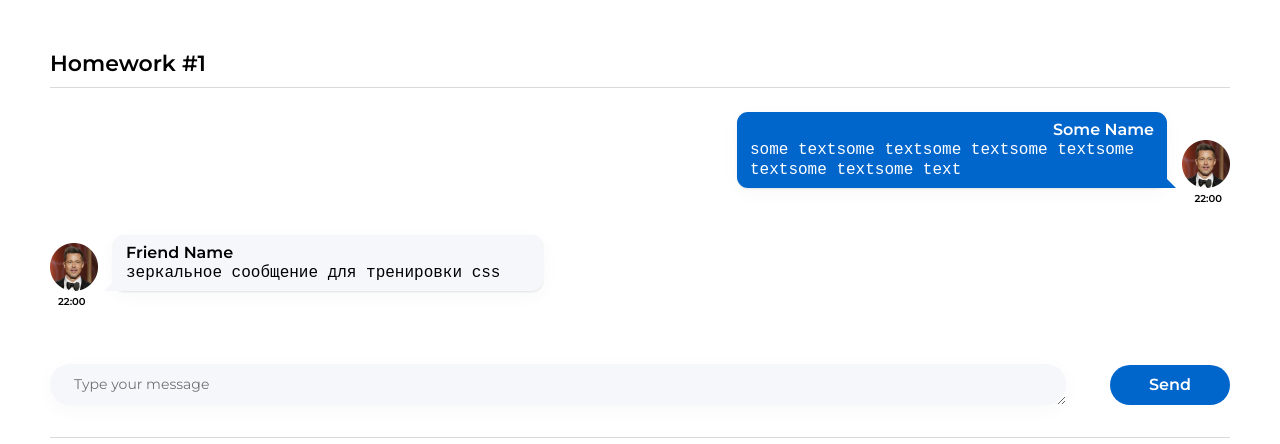
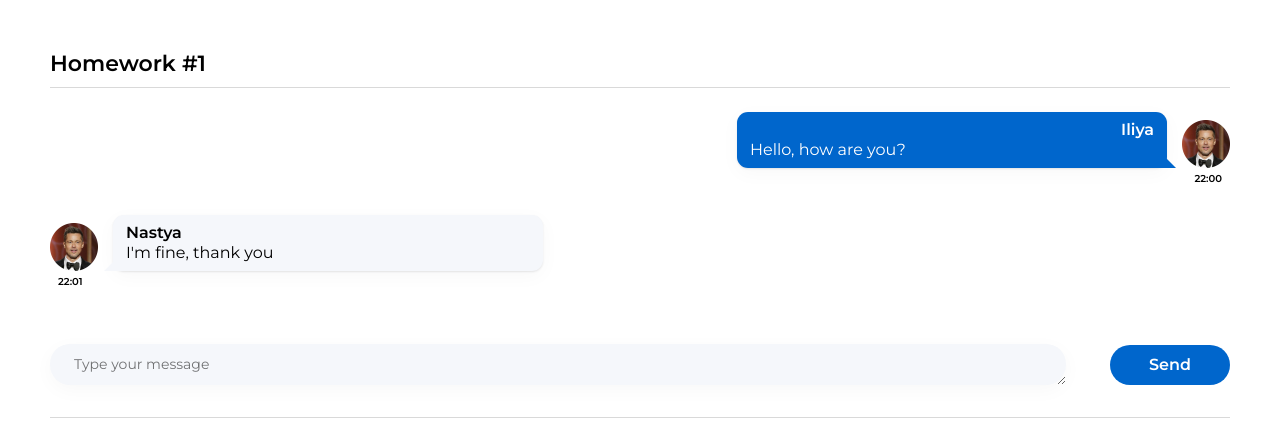
Before and after one commit to melion11/my-ignat-homework, a React (Create React App) app: page / in a window 1280 px wide. Shown: the top 444 px of the page. Built offline with nearby package versions, Linux system fonts and the light colour scheme.

Commit message:
add new styles of css

```diff
--- a/src/s2-homeworks/hw01/HW1.tsx
+++ b/src/s2-homeworks/hw01/HW1.tsx
@@ -32,10 +32,10 @@
     id: 0,
     user: {
         avatar: avatar, // можно менять
-        name: 'Some Name',  // можно менять
+        name: 'Iliya',  // можно менять
     },
     message: {
-        text: 'some textsome textsome textsome textsome textsome textsome text', // можно менять
+        text: 'Hello, how are you?', // можно менять
         time: '22:00', // можно менять
     },
 }
@@ -43,11 +43,11 @@
     id: 100,
     user: {
         avatar: avatar, // можно менять
-        name: 'Friend Name', // можно менять
+        name: 'Nastya', // можно менять
     },
     message: {
-        text: 'зеркальное сообщение для тренировки css', // можно менять
-        time: '22:00', // можно менять
+        text: "I'm fine, thank you", // можно менять
+        time: '22:01', // можно менять
     },
 }
 
--- a/src/s2-homeworks/hw01/friend-message/FriendMessage.module.css
+++ b/src/s2-homeworks/hw01/friend-message/FriendMessage.module.css
@@ -1,6 +1,8 @@
+@import url('https://fonts.googleapis.com/css2?family=Montserrat:wght@400;600&display=swap');
+
 .friendMessage {
     margin-top: 30px;
-    font-family: 'Montserrat';
+    font-family: 'Montserrat', sans-serif;
     font-weight: 400;
     font-style: normal;
     font-size: 16px;
@@ -20,6 +22,7 @@
     }
 
 .friendText {
+
     position: relative;
     padding: 8px 13px;
     width: 430px;
@@ -49,6 +52,7 @@
 }
 
 .friendMessageText {
+    font-family: 'Montserrat', sans-serif;
     white-space: pre-wrap;
     word-break: break-word;
 }
--- a/src/s2-homeworks/hw01/message/Message.module.css
+++ b/src/s2-homeworks/hw01/message/Message.module.css
@@ -1,5 +1,7 @@
+@import url('https://fonts.googleapis.com/css2?family=Montserrat:wght@400;600&display=swap');
+
 .message {
-    font-family: 'Montserrat';
+    font-family: 'Montserrat', sans-serif;
     font-weight: 400;
     font-style: normal;
     font-size: 16px;
@@ -51,6 +53,7 @@
 }
 
 .messageText {
+    font-family: 'Montserrat', sans-serif;
     white-space: pre-wrap;
     word-break: break-word;
 }
```
